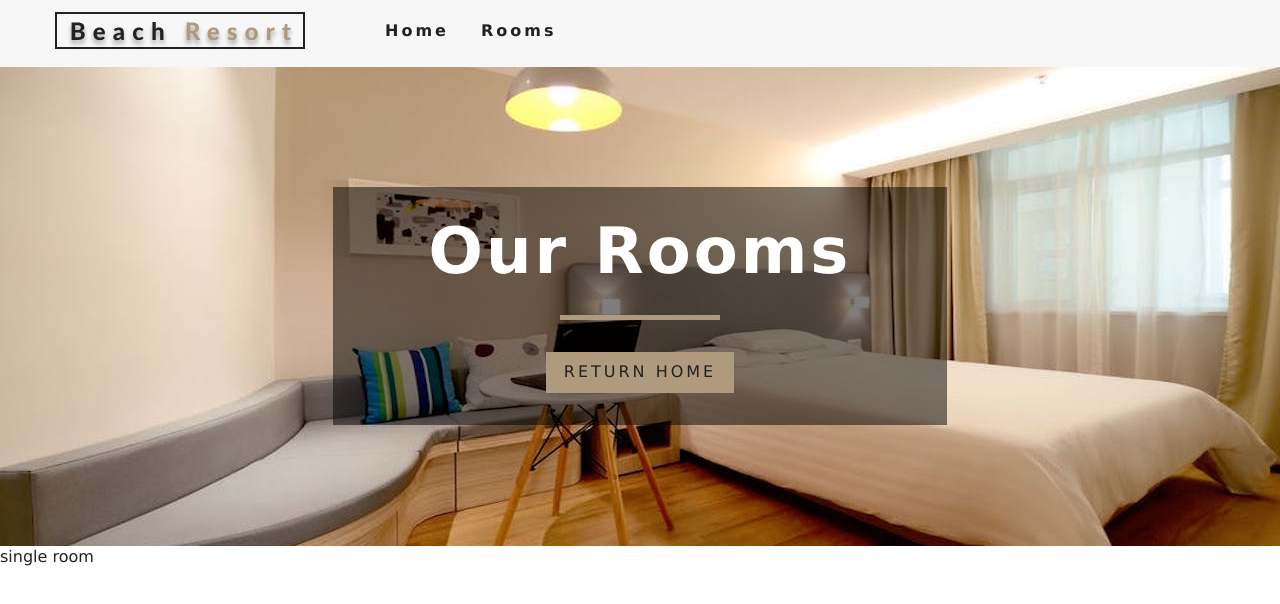
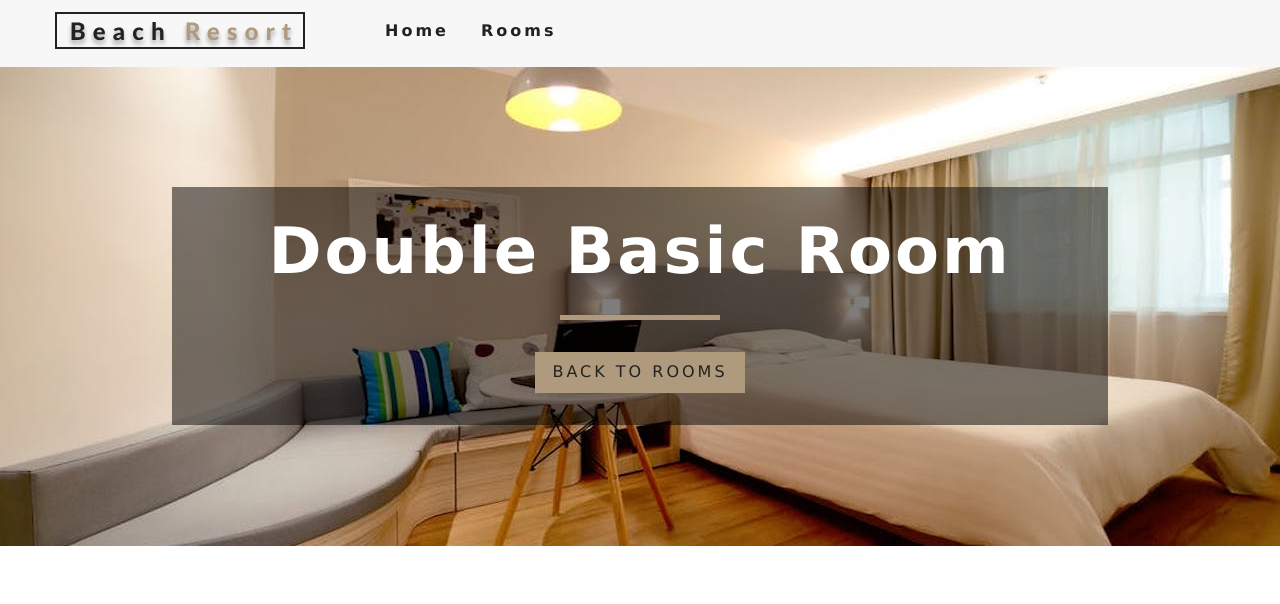
Before and after one commit to arafatul-islam/hotel-booking, a React (Create React App) app: page /rooms/double-basic in a window 1280 px wide. Shown: the top 604 px of the page. Built offline with nearby package versions, Linux system fonts and the light colour scheme.

Commit message:
rooms is empty , sigleRoom added, rooms/xyz is shown but /rooms is empty

```diff
--- a/package.json
+++ b/package.json
@@ -6,11 +6,13 @@
     "@testing-library/jest-dom": "^5.14.1",
     "@testing-library/react": "^13.0.0",
     "@testing-library/user-event": "^13.2.1",
+    "globally": "^0.0.0",
     "react": "^18.0.0",
     "react-dom": "^18.0.0",
     "react-icons": "^4.3.1",
     "react-router-dom": "6",
     "react-scripts": "5.0.1",
+    "vercel": "^24.1.0",
     "web-vitals": "^2.1.0"
   },
   "scripts": {
--- a/src/App.js
+++ b/src/App.js
@@ -13,7 +13,7 @@ function App() {
       <Routes>
         <Route path='home' element={<Home />} />
         <Route path='/' element={<Home />} />
-        <Route path='rooms' element={<Rooms />}>
+        <Route path='/rooms' element={<Rooms />}>
           <Route path=':slug' element={<SingleRoom />} />
         </Route>
         <Route path='*' element={<Error />} />
--- a/src/Pages/Rooms.jsx
+++ b/src/Pages/Rooms.jsx
@@ -6,13 +6,13 @@ import Hero from '../Components/Hero'
 const Rooms = (props) => {
   return (
     <div>
-      <Hero hero='roomsHero'>
+      {/* <Hero hero='roomsHero'>
         <Banner title='Our Rooms'>
           <Link className='btn-primary' to='/'>
             Return Home
           </Link>
         </Banner>
-      </Hero>
+      </Hero> */}
       <Outlet />
     </div>
   )
--- a/src/Pages/SingleRoom.jsx
+++ b/src/Pages/SingleRoom.jsx
@@ -1,16 +1,44 @@
-import React from 'react'
-import { Outlet, useParams } from 'react-router-dom'
-import defaultBcg from '../images/room-1.jpeg'
+import React, { useContext, useEffect } from 'react'
+import { Link, useParams } from 'react-router-dom'
+import { RoomContext } from '../Context'
+import Room from '../Components/Room'
 import Hero from '../Components/Hero'
+import Banner from '../Components/Banner'
 
 const SingleRoom = (props) => {
   const { slug } = useParams()
-  console.log(props)
+  const { getRoom } = useContext(RoomContext)
+  const room = getRoom(slug)
+  console.log(room)
+  if (!room) {
+    return (
+      <div className='error'>
+        <h3>No such room found!</h3>
+        <Link to='room' className='btn-primary '>
+          Back to rooms
+        </Link>
+      </div>
+    )
+  }
+  const {
+    name,
+    description,
+    capacity,
+    size,
+    price,
+    extras,
+    breakfast,
+    pets,
+    images,
+  } = room
   return (
-    <div>
-      single room
-      <Outlet />
-    </div>
+    <Hero hero='roomsHero'>
+      <Banner title={`${name} room`}>
+        <Link to='/rooms' className='btn-primary'>
+          Back to rooms
+        </Link>
+      </Banner>
+    </Hero>
   )
 }
 
```
Also changed, not shown: 1 other file (tests, documents, lock files or other folders).
